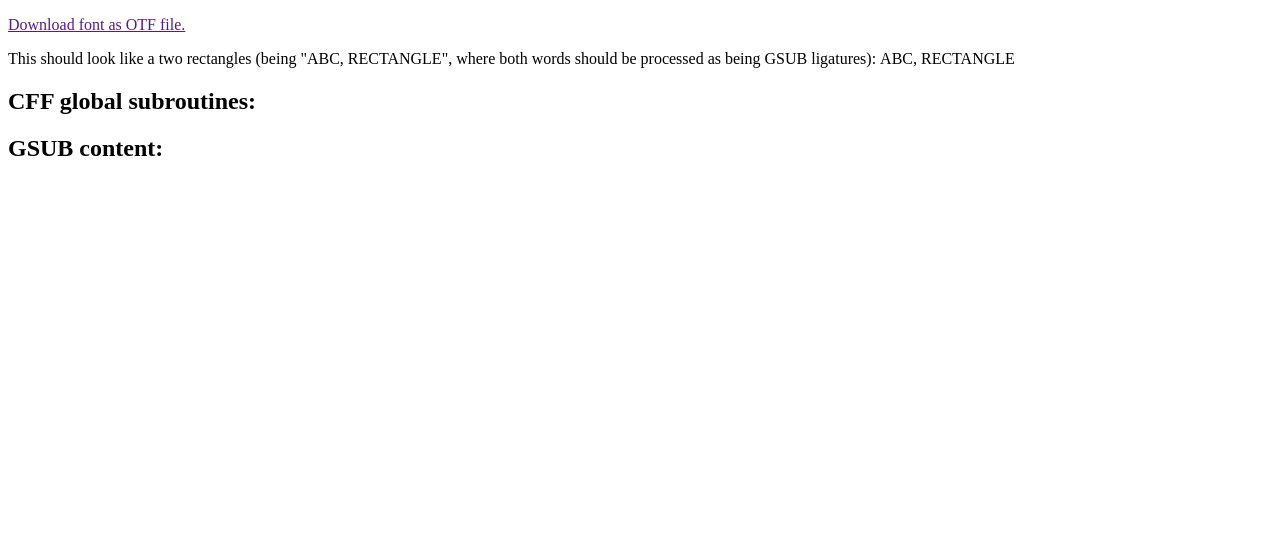
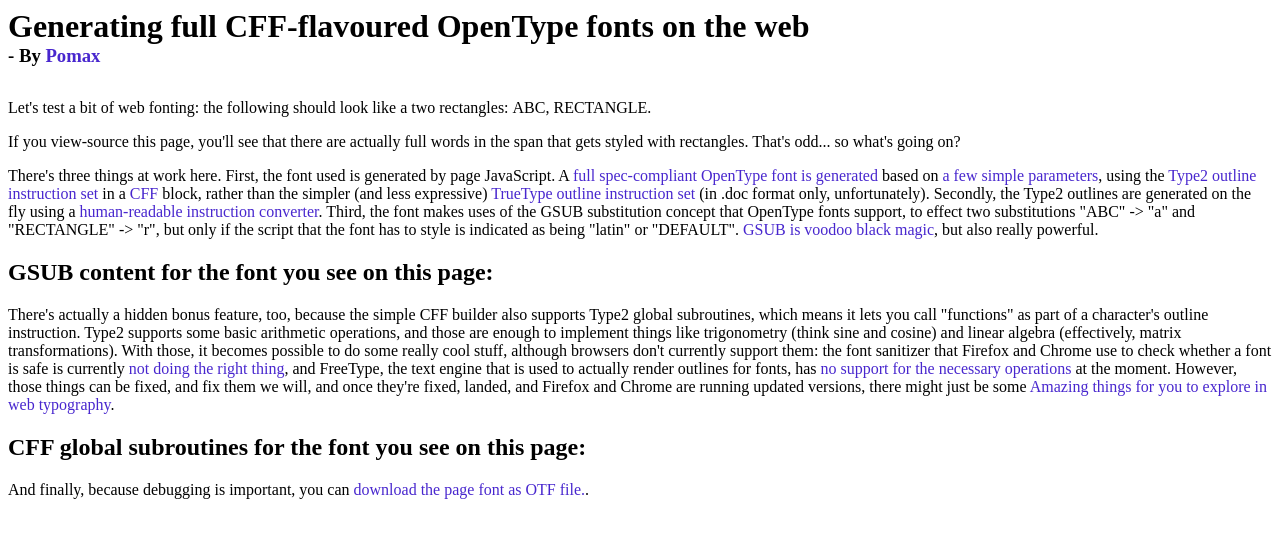
Before and after one commit to Pomax/simple-cff-builder, a website: page index.html in a window 1280 px wide. Drawn offline with Linux system fonts and the light colour scheme; no server answers.

Commit message:
better doc

```diff
--- a/index.html
+++ b/index.html
@@ -3,30 +3,66 @@
   <head>
     <meta charset="utf-8">
     <title>SFNT test</title>
-    <style>
-      .b:hover {
-        border: 1px solid black;
-        margin: -1px;
-        display: inline-block;
-        background: rgba(135, 196, 255, 0.4);
-        cursor: text;
-      }
-    </style>
+    <link rel="stylesheet" href="style.css">
   </head>
   <body>
-    <p><a id="download" href="" download="">Download font as OTF file.</a></p>
 
-    <p>This should look like a two rectangles (being "ABC, RECTANGLE", where both words should be processed as being GSUB ligatures): <span style="font-family: customfont">ABC, RECTANGLE</span></p>
+    <header>
+      <h1>Generating full CFF-flavoured OpenType fonts on the web</h1>
+      <h3>- By <a href="http://twitter.com/TheRealPomax">Pomax</a></h3>
+    </header>
+
+    <p>
+      Let's test a bit of web fonting: the following should look like a two rectangles: <span class="customfont">ABC, RECTANGLE</span>.
+    </p>
+
+    <p>
+      If you view-source this page, you'll see that there are actually full words in the span
+      that gets styled with rectangles. That's odd... so what's going on?
+    </p>
+
+    <p>
+      There's three things at work here. First, the font used is generated by page JavaScript.
+      A <a href="https://github.com/Pomax/simple-cff-builder">full spec-compliant OpenType font is generated</a>
+      based on <a href="https://github.com/Pomax/simple-cff-builder/blob/gh-pages/testfont.js#L31-L64">a few simple parameters</a>,
+      using the <a href="https://partners.adobe.com/public/developer/en/font/5177.Type2.pdf">Type2 outline instruction set</a> in a
+      <a href="https://partners.adobe.com/public/developer/en/font/5176.CFF.pdf">CFF</a> block,
+      rather than the simpler (and less expressive)
+      <a href="https://www.microsoft.com/en-us/Typography/SpecificationsOverview.aspx">TrueType outline instruction set</a> (in .doc
+      format only, unfortunately). Secondly, the Type2 outlines are generated on the fly
+      using a <a href="https://github.com/Pomax/node-type2-charstring">human-readable instruction converter</a>.
+      Third, the font makes uses of the GSUB substitution concept that OpenType fonts support, to effect two substitutions "ABC" -> "a"
+      and "RECTANGLE" -> "r", but only if the script that the font has to style is indicated as
+      being "latin" or "DEFAULT".
+      <a href="https://www.microsoft.com/typography/otspec/chapter2.htm">GSUB is voodoo black magic</a>, but also really powerful.
+    </p>
 
     <div>
-    	<h2>CFF global subroutines:</h2>
+    	<h2>GSUB content for the font you see on this page:</h2>
+    	<pre id="gsub"></pre>
+    </div>
+
+    <p>
+      There's actually a hidden bonus feature, too, because the simple CFF builder also supports
+      Type2 global subroutines, which means it lets you call "functions" as part of a character's
+      outline instruction. Type2 supports some basic arithmetic operations, and those are enough
+      to implement things like trigonometry (think sine and cosine) and linear algebra (effectively,
+      matrix transformations). With those, it becomes possible to do some really cool stuff,
+      although browsers don't currently support them: the font sanitizer that Firefox and Chrome
+      use to check whether a font is safe is currently <a href="https://github.com/khaledhosny/ots/issues/83">not doing the right thing</a>,
+      and FreeType, the text engine that is used to actually render outlines for fonts, has
+      <a href="https://savannah.nongnu.org/bugs/?46489">no support for the necessary operations</a> at the moment. However, those
+      things can be fixed, and fix them we will, and once they're fixed, landed, and Firefox
+      and Chrome are running updated versions, there might just be some <a href="https://www.fontfont.com/fonts/beowolf">Amazing things
+      for you to explore in web typography</a>.
+    </p>
+
+    <div>
+    	<h2>CFF global subroutines for the font you see on this page:</h2>
     	<pre id="cffgsubr"></pre>
     </div>
 
-    <div>
-    	<h2>GSUB content:</h2>
-    	<pre id="gsub"></pre>
-    </div>
+    <p>And finally, because debugging is important, you can <a id="download" href="" download="">download the page font as OTF file.</a>.</p>
 
     <script src="convert.js"></script>
     <script src="sfnt.js"></script>
--- /dev/null
+++ b/style.css
@@ -0,0 +1,26 @@
+a, a:visited, a:active, a:hover {
+  color: rgba(40, 0, 198, 0.85);
+  text-decoration: none;
+}
+.b:hover {
+  border: 1px solid black;
+  margin: -1px;
+  display: inline-block;
+  background: rgba(135, 196, 255, 0.4);
+  cursor: text;
+}
+span.customfont {
+  font-family: customfont;
+  -moz-font-feature-settings:"liga=1, dlig=1";
+  -moz-font-feature-settings:"liga", "dlig"; /* EDIT: new syntax for FF 15+ */
+  -ms-font-feature-settings:"liga", "dlig";
+  -o-font-feature-settings:"liga", "dlig";
+  -webkit-font-feature-settings:"liga", "dlig";
+  font-feature-settings:"liga", "dlig";
+}
+h1, h3 {
+  margin: 0;
+}
+header {
+  margin-bottom: 2em;
+}
--- a/testfont.js
+++ b/testfont.js
@@ -51,10 +51,10 @@ function buildFont() {
   // For now we hardcode the font's bbox, but we could also just
   // run through all the charstrings for that information, instead.
   var options = {
-    xMin: 0,
-    yMin: 0,
-    xMax: 700,
-    yMax: 700,
+    xMin:    0,
+    yMin: -100,
+    xMax:  730,
+    yMax:  600,
     charstrings: charstrings,
     subroutines: subroutines,
     substitutions: substitutions
```
Also changed, not shown: 1 other file.
